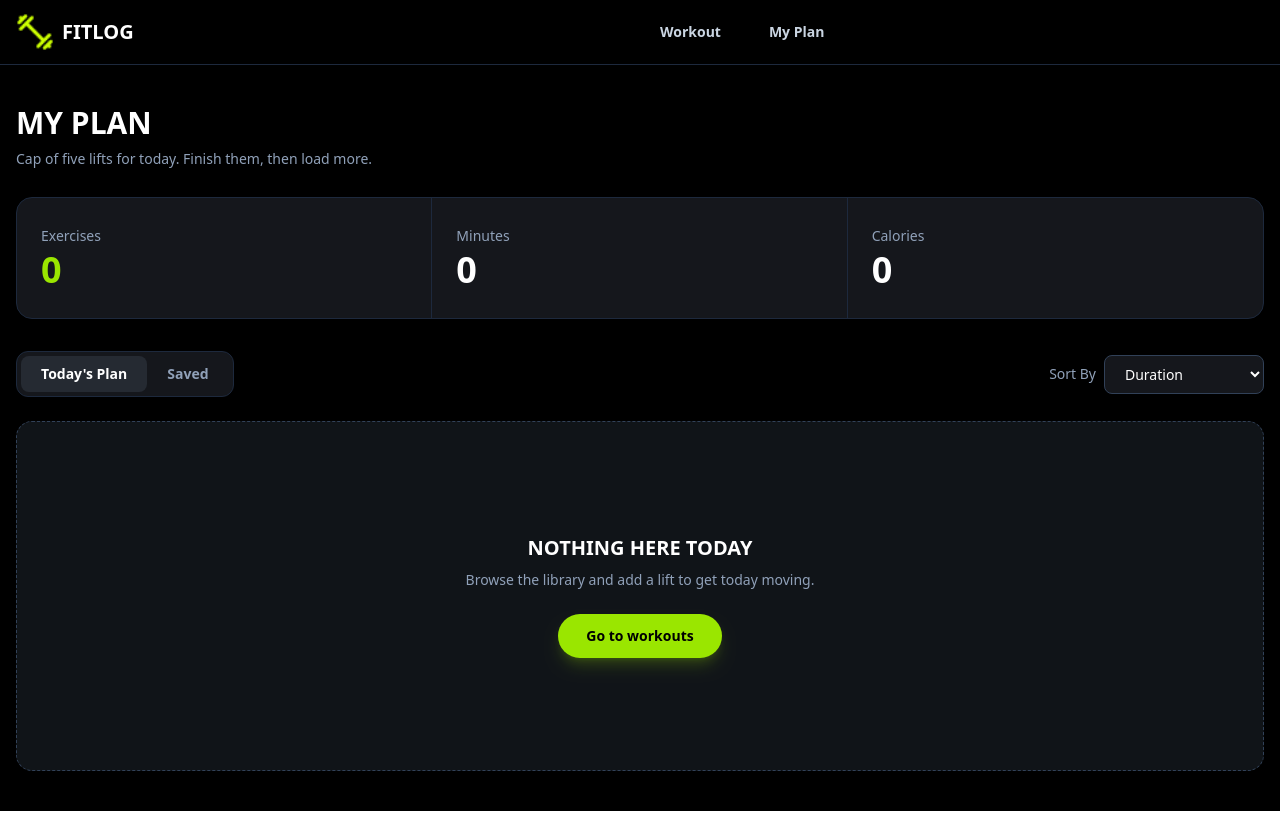
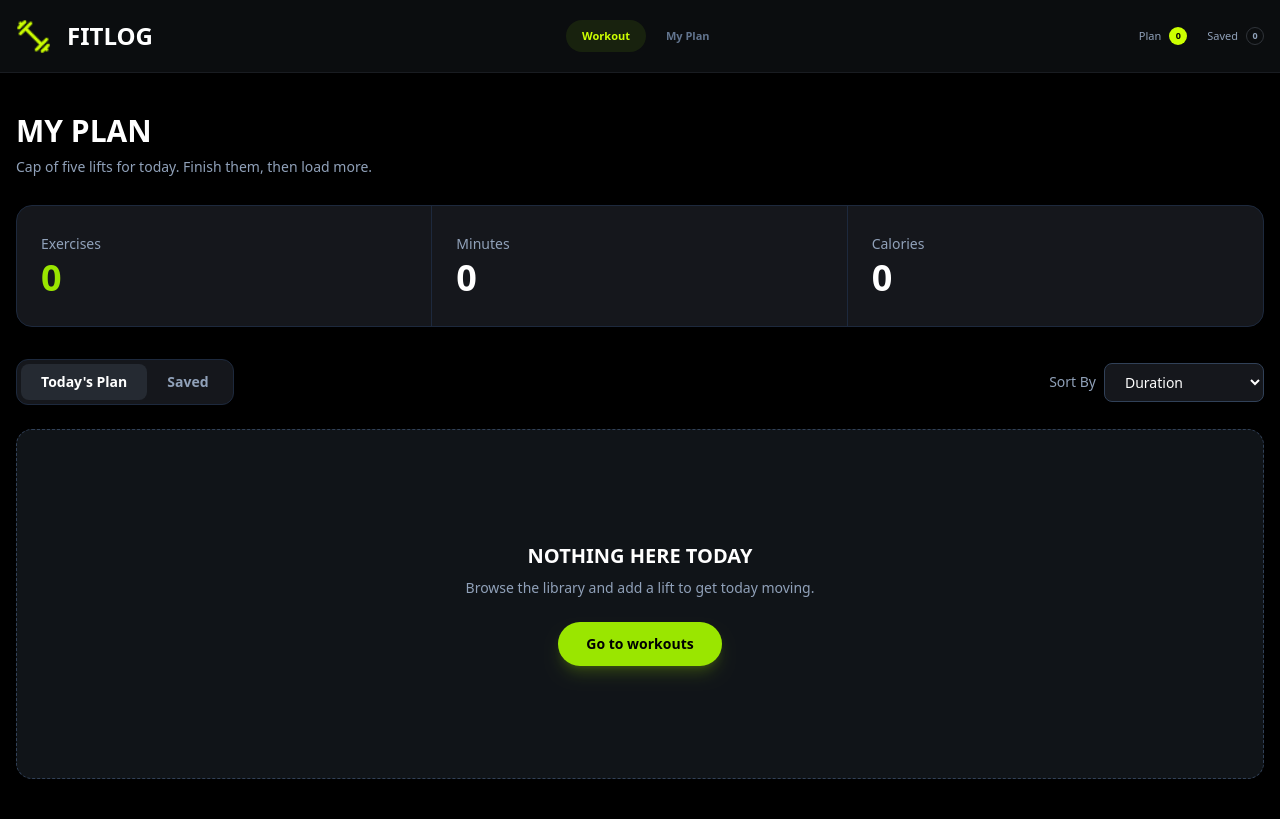
Before and after one commit to narottomroy/Fitlog-Assignment-06, a Next.js app: page /my-plan in a window 1280 px wide. Built offline with nearby package versions, Linux system fonts and the light colour scheme.

Commit message:
Navbar save and my plan counter functionality are working finished

```diff
--- a/src/components/layout/Navbar.tsx
+++ b/src/components/layout/Navbar.tsx
@@ -1,75 +1,83 @@
 "use client";
 
 import Logo from "@/assets/logo.png";
+import { WorkoutContext } from "@/context/WorkContext";
 import Image from "next/image";
 import Link from "next/link";
-import { FiMenu } from "react-icons/fi";
+import { useContext, useState } from "react";
 
 const Navbar = () => {
+  const context = useContext(WorkoutContext);
+
+  const [activeLink, setActiveLink] = useState("workout");
+
+  if (!context) {
+    return null;
+  }
+
+  const { todaysPlan, savedWorkouts } = context;
+
   return (
-    <header className="border-b border-slate-800 bg-black">
-      <div className="navbar mx-auto w-full max-w-7xl px-4">
-        <div className="navbar-start">
-          <Link href="/" className="flex items-center gap-2">
-            <Image
-              src={Logo}
-              alt="FitLog logo"
-              width={38}
-              height={38}
-              priority
-            />
+    <nav className="border-b border-[#191c21] bg-[#0b0d0f] py-2">
+      <div className="mx-auto flex h-14 w-full max-w-7xl items-center justify-between px-4">
+        <Link href="/">
+          <div className="flex justify-center items-center gap-4">
+            <Image src={Logo} alt="FitLog" width={35} height={18} priority />
+            <h1 className="text-2xl font-bold">FITLOG</h1>
+          </div>
+        </Link>
 
-            <span className="text-xl font-black uppercase text-white">
-              FitLog
-            </span>
-          </Link>
-        </div>
-
-        <nav className="navbar-center hidden lg:flex">
-          <div className="flex items-center gap-2">
+        <div className="flex items-center gap-1">
           <Link
             href="/"
-              className="rounded-lg px-5 py-2 text-sm font-semibold text-slate-300 transition hover:bg-slate-800 hover:text-lime-400"
+            onClick={() => setActiveLink("workout")}
+            className={`rounded-full px-4 py-2 text-[11px] font-semibold transition ${
+              activeLink === "workout"
+                ? "bg-[#18220e] text-[#ccff00]"
+                : "text-slate-500 hover:text-white"
+            }`}
           >
             Workout
           </Link>
 
           <Link
             href="/my-plan"
-              className="rounded-lg px-5 py-2 text-sm font-semibold text-slate-300 transition hover:bg-slate-800 hover:text-lime-400"
+            onClick={() => setActiveLink("my-plan")}
+            className={`rounded-full px-4 py-2 text-[11px] font-semibold transition ${
+              activeLink === "my-plan"
+                ? "bg-[#18220e] text-[#ccff00]"
+                : "text-slate-500 hover:text-white"
+            }`}
           >
             My Plan
           </Link>
         </div>
-        </nav>
 
-        <div className="navbar-end lg:hidden">
-          <div className="dropdown dropdown-end">
-            <button
-              type="button"
-              tabIndex={0}
-              className="btn btn-ghost text-white"
-              aria-label="Open menu"
+        <div className="flex items-center gap-5">
+          <Link
+            href="/my-plan"
+            className="flex items-center gap-2 text-[11px] text-slate-400"
           >
-              <FiMenu size={24} />
-            </button>
+            <span>Plan</span>
 
-            <ul
-              tabIndex={-1}
-              className="menu dropdown-content z-50 mt-3 w-48 rounded-xl border border-slate-700 bg-[#15171c] p-2 shadow-xl"
+            <span className="flex h-[18px] min-w-[18px] items-center justify-center rounded-full bg-[#ccff00] px-1 text-[9px] font-black text-black">
+              {todaysPlan.length}
+            </span>
+          </Link>
+
+          <Link
+            href="/my-plan"
+            className="flex items-center gap-2 text-[11px] text-slate-400"
           >
-              <li>
-                <Link href="/">Workout</Link>
-              </li>
+            <span>Saved</span>
 
-              <li>
-                <Link href="/my-plan">My Plan</Link>
-              </li>
-            </ul>
+            <span className="flex h-[18px] min-w-[18px] items-center justify-center rounded-full border border-[#30343a] px-1 text-[9px] font-semibold text-slate-400">
+              {savedWorkouts.length}
+            </span>
+          </Link>
         </div>
       </div>
-      </div>
-    </header>
+    </nav>
   );
 };
 
--- a/src/components/plan/PlanWorkoutCard.tsx
+++ b/src/components/plan/PlanWorkoutCard.tsx
@@ -54,8 +54,6 @@ const PlanWorkoutCard = ({ workout, activeTab }: PlanWorkoutCardProps) => {
 
   return (
     <div className="flex flex-col gap-5 rounded-2xl border border-slate-800 bg-[#15171c] p-4 transition-all duration-300 hover:border-slate-600 sm:flex-row sm:items-center">
-      {/* ================= IMAGE ================= */}
-
       <div className="relative h-24 w-full shrink-0 overflow-hidden rounded-xl sm:w-36">
         <Image
           src={workout.image}
@@ -65,9 +63,6 @@ const PlanWorkoutCard = ({ workout, activeTab }: PlanWorkoutCardProps) => {
           className="object-cover"
         />
       </div>
-
-      {/* ================= WORKOUT INFO ================= */}
-
       <div className="min-w-0 flex-1">
         <h3 className="text-lg font-black uppercase tracking-wide text-white">
           {workout.name}
--- a/src/components/workout/TodayPlanButton.tsx
+++ b/src/components/workout/TodayPlanButton.tsx
@@ -3,7 +3,6 @@
 import { WorkoutContext } from "@/context/WorkContext";
 import { IWorkout } from "@/types/workoutType";
 import { useContext } from "react";
-import { FiCalendar } from "react-icons/fi";
 import { toast } from "react-toastify";
 
 interface TodayPlanButtonProps {
@@ -19,32 +18,28 @@ const TodayPlanButton = ({ workout }: TodayPlanButtonProps) => {
 
   const { todaysPlan, setTodaysPlan } = context;
 
-  const handleAddToPlan = () => {
+  const handleTodayPlan = () => {
     const alreadyAdded = todaysPlan.some((item) => item.id === workout.id);
 
     if (alreadyAdded) {
-      toast.info(`${workout.name} is already in today's plan.`);
+      toast.info("This workout is already in today's plan");
       return;
     }
 
-    if (todaysPlan.length >= 5) {
-      toast.warning("You can add maximum 5 workouts for today.");
-      return;
-    }
+    setTodaysPlan((prev) => {
+      return [...prev, workout];
+    });
 
-    setTodaysPlan((prev) => [...prev, workout]);
-
-    toast.success(`${workout.name} added to today's plan.`);
+    toast.success(`${workout.name} added to today's plan`);
   };
 
   return (
     <button
       type="button"
-      onClick={handleAddToPlan}
-      className="flex items-center gap-2 rounded-lg bg-lime-400 px-6 py-3 font-bold text-black transition hover:bg-lime-300"
+      onClick={handleTodayPlan}
+      className="rounded-lg bg-lime-400 px-6 py-3 font-semibold text-black transition hover:bg-lime-300"
     >
-      <FiCalendar size={18} />
-      Add to today&apos;s plan
+      Add to Todays Plan
     </button>
   );
 };
```
Also changed, not shown: src/app/my-plan/page.tsx (+0 -9 lines). Lines whose indentation alone changed are shown as unchanged.
